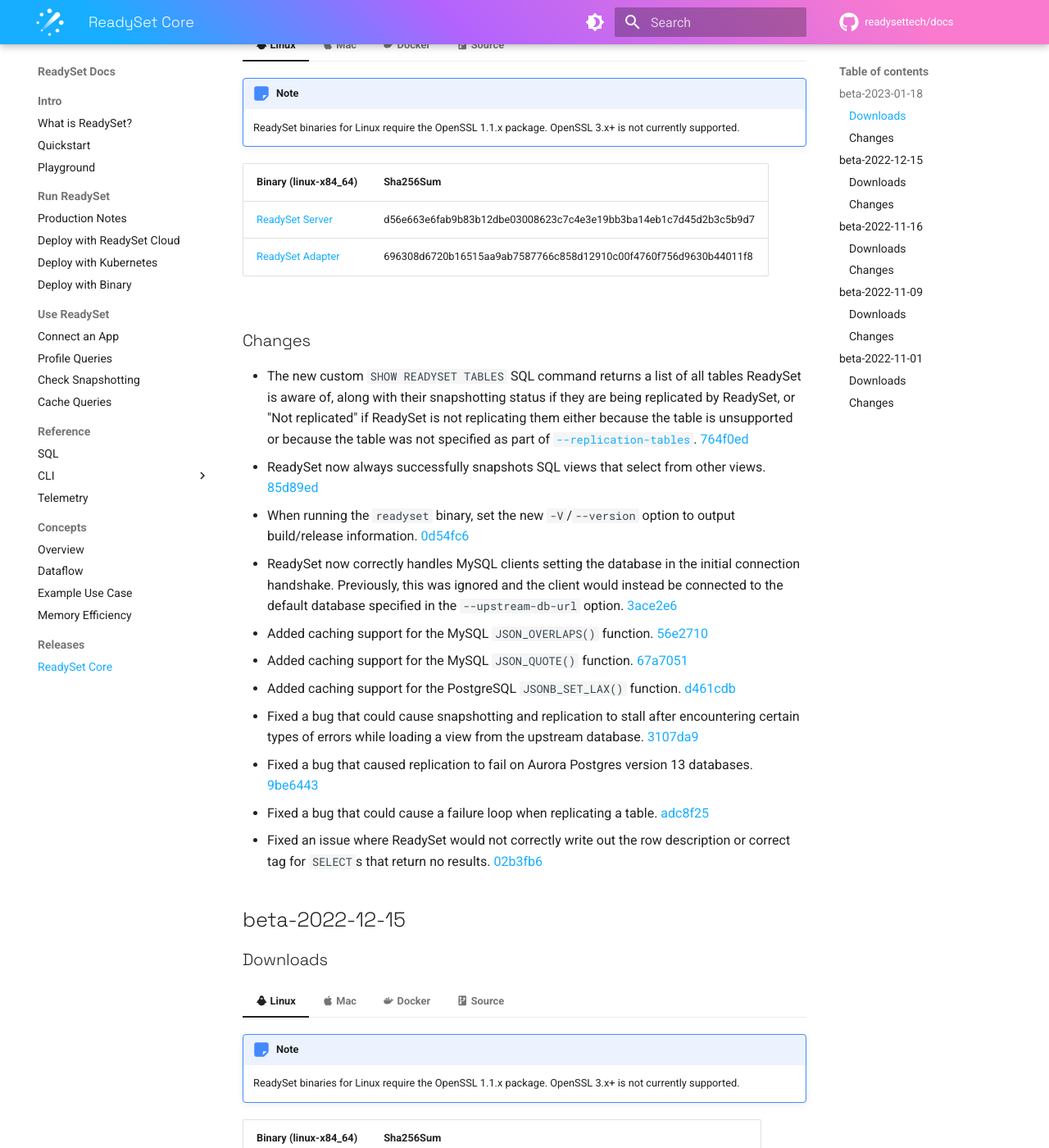
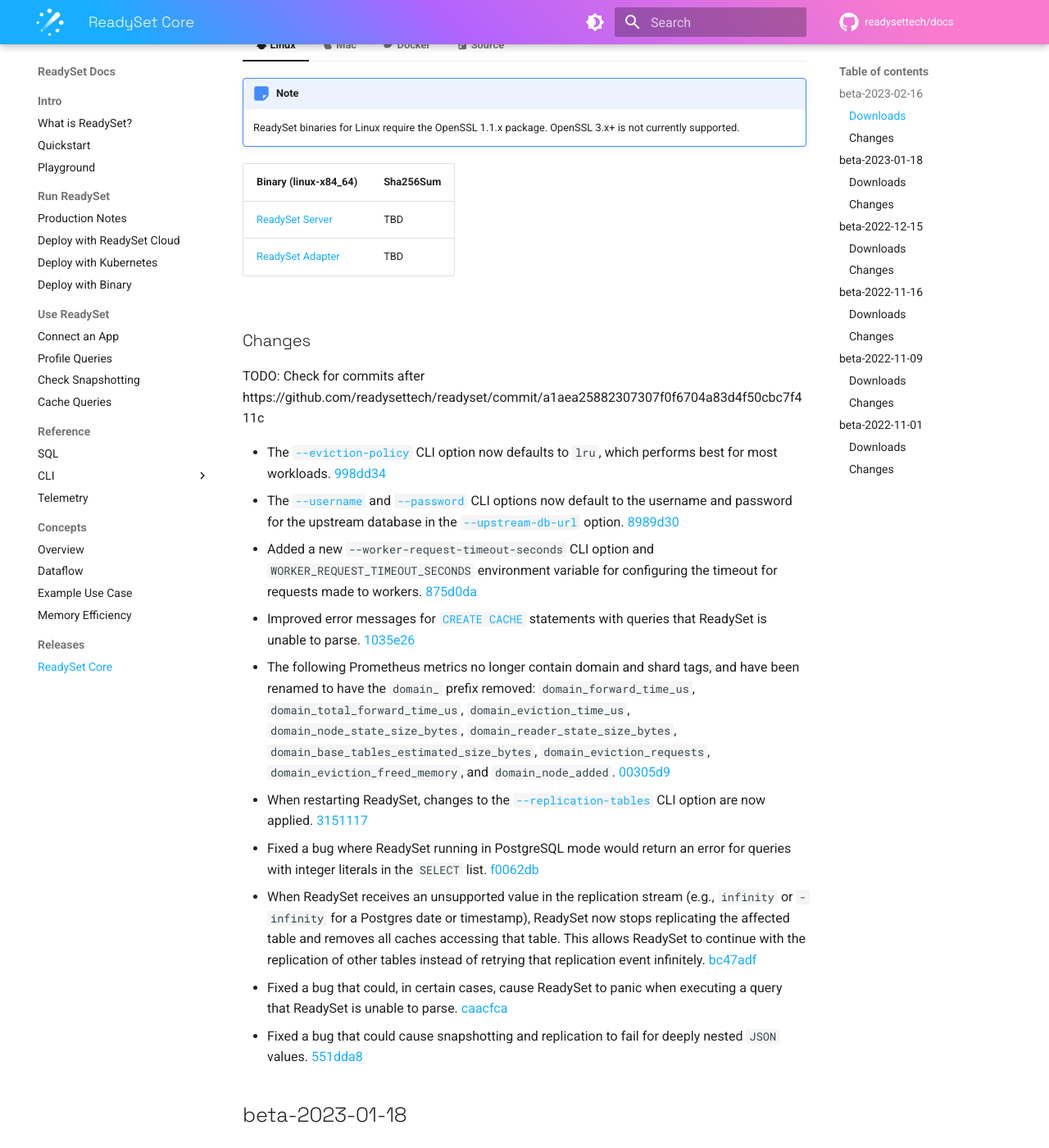
Before and after one commit to readysettech/docs-old, an MkDocs documentation site: the page built from docs/releases/readyset-core.md, in a window 1280 px wide and 1400 px high, scrolled down 463 px. Shown: the whole window at 82% size. Built offline with MkDocs 1.6.1 and Material for MkDocs 9.7.7, drawn with Linux system fonts in a browser that asks for light colours; comment, search, counter and statistics services are not loaded.

Commit message:
Add Feb Core release notes
Fixes: DOC-106

````diff
--- a/docs/releases/readyset-core.md
+++ b/docs/releases/readyset-core.md
@@ -5,6 +5,66 @@
 !!! warning
 
     Beta versions of ReadySet are backward-incompatible. To upgrade between beta versions, you must therefore clear all data files. Rolling upgrades will be supported with future ReadySet major releases.
+
+## beta-2023-02-16
+
+### Downloads
+
+=== ":material-linux: Linux"
+
+    !!! note
+
+        ReadySet binaries for Linux require the OpenSSL 1.1.x package. OpenSSL 3.x+ is not currently supported.
+
+    Binary (linux-x84_64) | Sha256Sum
+    ----------------------|----------
+    [ReadySet Server](https://github.com/readysettech/readyset/releases/download/beta-2023-02-16/readyset-server-beta-2023-02-168.x86_64.tar.gz) | TBD
+    [ReadySet Adapter](https://github.com/readysettech/readyset/releases/download/beta-2023-02-16/readyset-beta-2023-02-16.x86_64.tar.gz) | TBD
+
+=== ":material-apple: Mac"
+
+    Binary (darwin-arm64) | Sha256Sum
+    ------------------------------|----------
+    [ReadySet Server](https://github.com/readysettech/readyset/releases/download/beta-2023-02-16/readyset-server-beta-2023-02-16.arm64.tar.gz) | TBD
+    [ReadySet Adapter](https://github.com/readysettech/readyset/releases/download/beta-2023-02-16/readyset-beta-2023-02-16.arm64.tar.gz) | TBD
+
+=== ":material-docker: Docker"
+
+    - ReadySet Server (linux-x84_64)
+        ``` sh
+        docker pull public.ecr.aws/readyset/readyset-server:beta-2023-02-16
+        ```
+
+    - ReadySet Adapter (linux-x84_64)
+        ``` sh
+        docker pull public.ecr.aws/readyset/readyset:beta-2023-02-16
+        ```
+
+=== ":material-source-repository: Source"
+
+    - [`zip`](https://github.com/readysettech/readyset/archive/refs/tags/beta-2023-02-16.zip)
+    - [`tar.gz`](https://github.com/readysettech/readyset/archive/refs/tags/beta-2023-02-16.tar.gz)
+
+### Changes
+
+TODO: Check for commits after https://github.com/readysettech/readyset/commit/a1aea25882307307f0f6704a83d4f50cbc7f411c
+
+- The [`--eviction-policy`](../reference/cli/readyset.md#-eviction-policy) CLI option now defaults to `lru`, which performs best for most workloads. [998dd34](https://github.com/readysettech/readyset/commit/998dd341701e325ec2e951496b54c39c1306f629)
+- The [`--username`](../reference/cli/readyset.md#-username) and [`--password`](../reference/cli/readyset.md#-password) CLI options now default to the username and password for the upstream database in the [`--upstream-db-url`](../reference/cli/readyset.md#-upstream-db-url) option. [8989d30](https://github.com/readysettech/readyset/commit/8989d30ddb97da9fc6ab91fa528ba2b8abe6472b)
+- Added a new `--worker-request-timeout-seconds` CLI option and `WORKER_REQUEST_TIMEOUT_SECONDS` environment variable for configuring the timeout for requests made to workers. [875d0da](https://github.com/readysettech/readyset/commit/875d0da5f181d403372eca31920761cc7bc5b2fa)
+- Improved error messages for [`CREATE CACHE`](../guides/cache-queries/#cache-queries_1) statements with queries that ReadySet is unable to parse. [1035e26](https://github.com/readysettech/readyset/commit/1035e262d8d3c5585296f19d2b64959687d42840)
+- The following Prometheus metrics no longer contain domain and
+shard tags, and have been renamed to have the `domain_` prefix removed:
+`domain_forward_time_us`, `domain_total_forward_time_us`,
+`domain_eviction_time_us`, `domain_node_state_size_bytes`,
+`domain_reader_state_size_bytes`, `domain_base_tables_estimated_size_bytes`,
+`domain_eviction_requests`, `domain_eviction_freed_memory`, and
+`domain_node_added`. [00305d9](https://github.com/readysettech/readyset/commit/00305d9b50ef1eea7efc2cc2650d9d8069c33acc)
+- When restarting ReadySet, changes to the [`--replication-tables`](../reference/cli/readyset/#-replication-tables) CLI option are now applied. [3151117](https://github.com/readysettech/readyset/commit/3151117554cb034826b91bcb589a11952ea684f2)
+- Fixed a bug where ReadySet running in PostgreSQL mode would return an error for queries with integer literals in the `SELECT` list. [f0062db](https://github.com/readysettech/readyset/commit/f0062db89f8f01deac1fb856de5a2a29640cfabd)
+- When ReadySet receives an unsupported value in the replication stream (e.g., `infinity` or `-infinity` for a Postgres date or timestamp), ReadySet now stops replicating the affected table and removes all caches accessing that table. This allows ReadySet to continue with the replication of other tables instead of retrying that replication event infinitely. [bc47adf](https://github.com/readysettech/readyset/commit/bc47adf6bff87a39805c3a551d92e68fc83677b8)
+- Fixed a bug that could, in certain cases, cause ReadySet to panic when executing a query that ReadySet is unable to parse. [caacfca](https://github.com/readysettech/readyset/commit/caacfca6192e7d220a0e19a9b480ebd98498cd75)
+- Fixed a bug that could cause snapshotting and replication to fail for deeply nested `JSON` values. [551dda8](https://github.com/readysettech/readyset/commit/551dda850f22824ae6f61c98a2be7ea89a14b1a7)
 
 ## beta-2023-01-18
 
@@ -58,7 +118,6 @@
 - Fixed a bug that caused replication to fail on Aurora Postgres version 13 databases. [9be6443](https://github.com/readysettech/readyset/commit/9be644320a7521d8f2c30c3fda811c7736c4fb26)
 - Fixed a bug that could cause a failure loop when replicating a table. [adc8f25](https://github.com/readysettech/readyset/commit/adc8f25e01f4e14b2b99e764785ec9b4dd6e7daa)
 - Fixed an issue where ReadySet would not correctly write out the row description or correct tag for `SELECT`s that return no results. [02b3fb6](https://github.com/readysettech/readyset/commit/02b3fb6b6c8a21509f6922956dd978e39105425c)
-
 
 ## beta-2022-12-15
 
````
